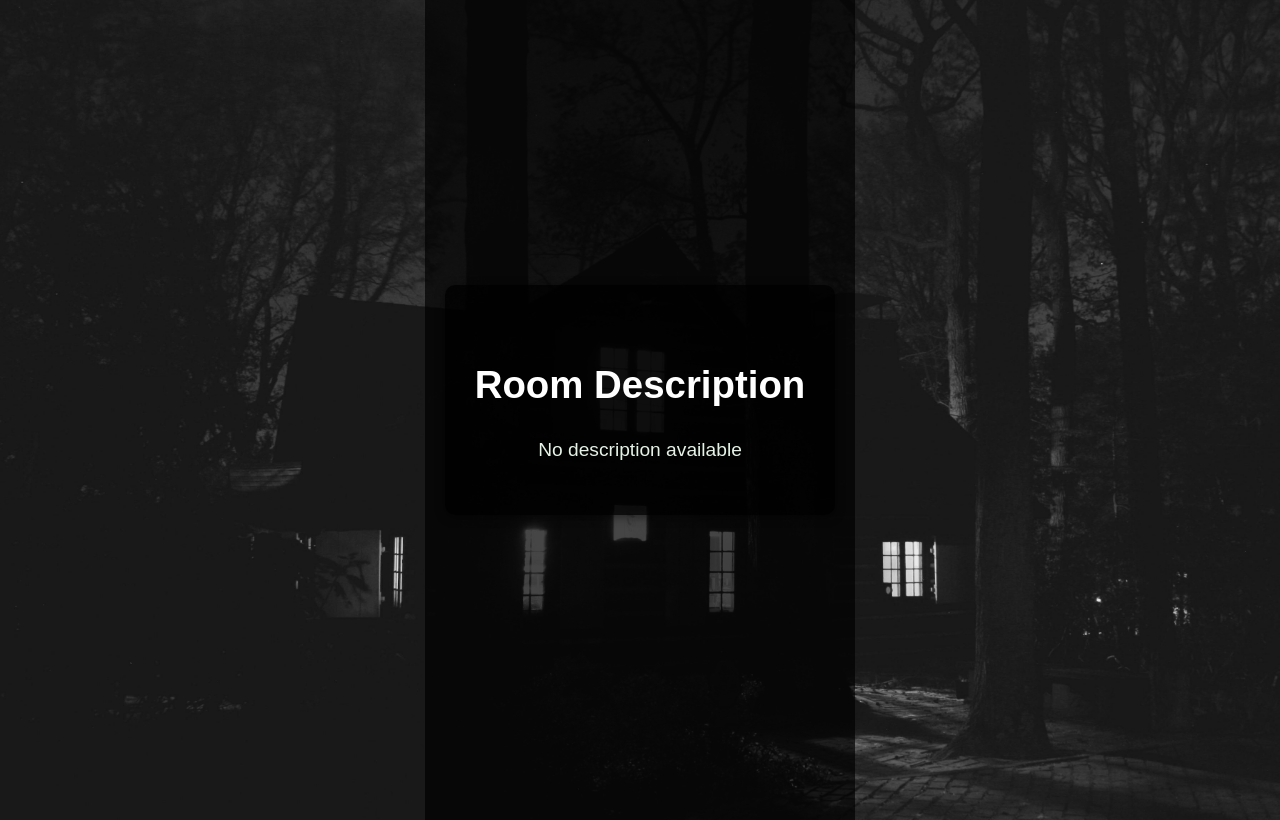
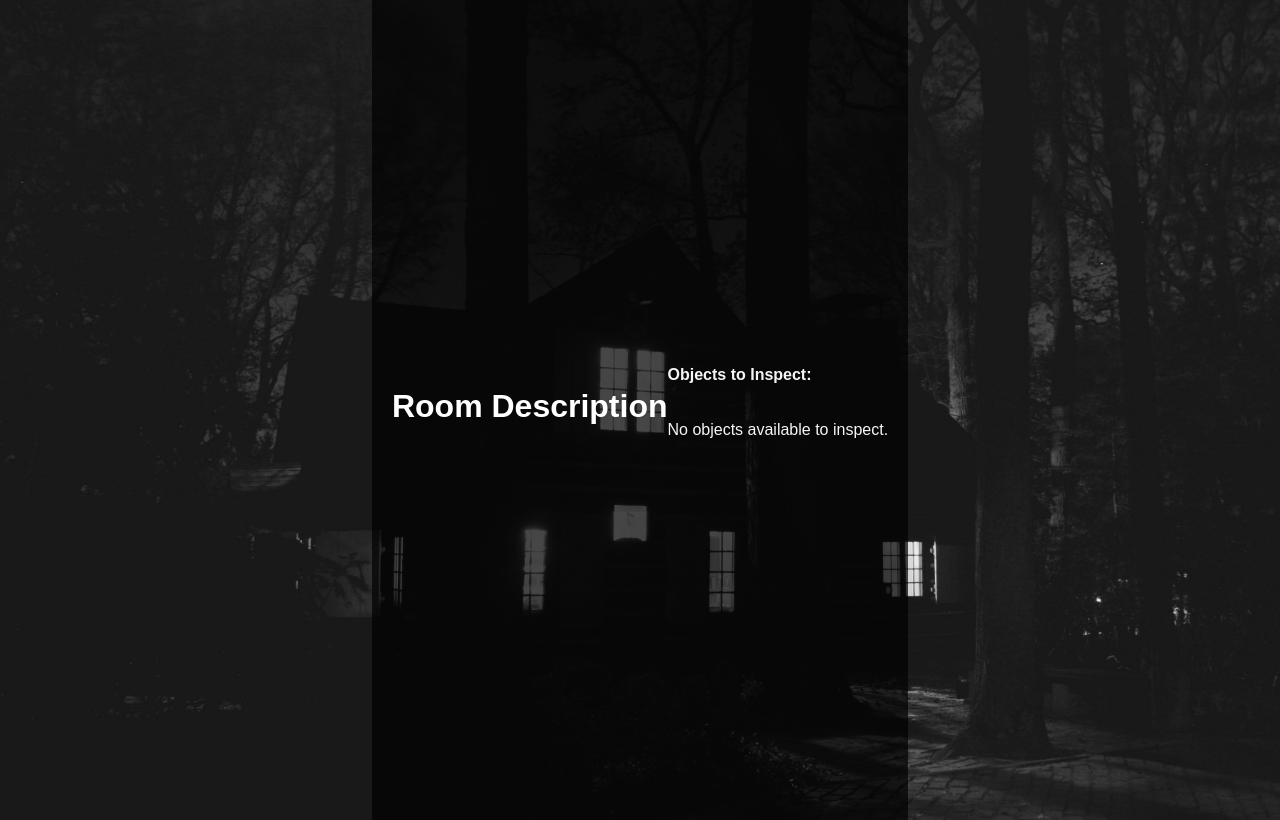
Before and after one commit to gracelo0717/touchgrass, a React (Vite) app: page /room-description in a window 1280 px wide. Built offline with nearby package versions, Linux system fonts and the light colour scheme.

Commit message:
update roomDescription

```diff
--- a/src/components/RoomDescription.tsx
+++ b/src/components/RoomDescription.tsx
@@ -1,21 +1,31 @@
-import React from 'react';
 import { useLocation } from 'react-router-dom';
-
-interface Location {
-  description: string;
-}
 
 const RoomDescription = () => {
   const location = useLocation();
-  const { description } = location.state || { description: '' };
+  const { description, objects } = location.state || {};
 
-  console.log('Room Description State:', description);
+  const handleOnClick = (object: string) => {
+    console.log(`Inspect this ${object}`);
+  };
 
   return (
     <div className='room-description'>
-      <div className='room-description-content'>
-        <h3>Room Description</h3>
-        <p>{description ? description : 'No description available'}</p>
+      <h3>Room Description</h3>
+      <p>{description}</p>
+
+      <div className='objects'>
+        <h4>Objects to Inspect:</h4>
+        <div className='button-container'>
+          {objects && objects.length > 0 ? (
+            objects.map((object: string, index: number) => (
+              <button key={index} onClick={() => handleOnClick(object)}>
+                Inspect {object}
+              </button>
+            ))
+          ) : (
+            <p>No objects available to inspect.</p>
+          )}
+        </div>
       </div>
     </div>
   );
```
